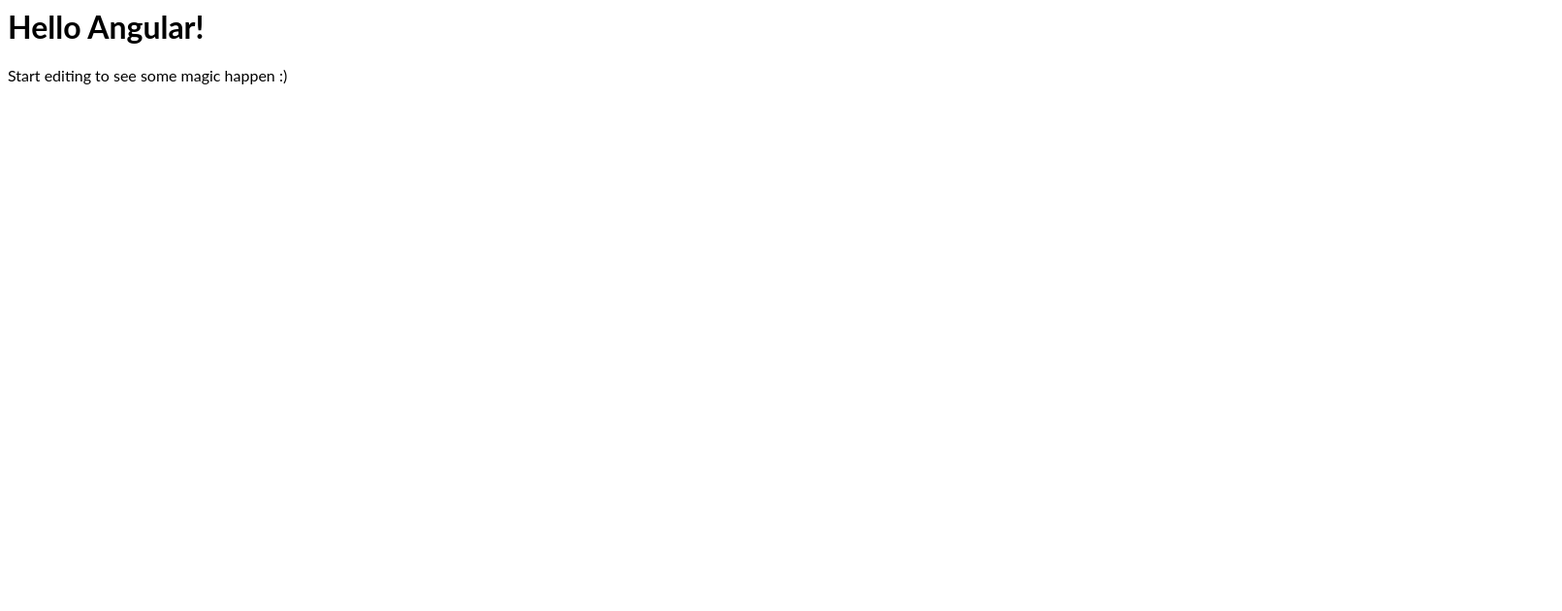
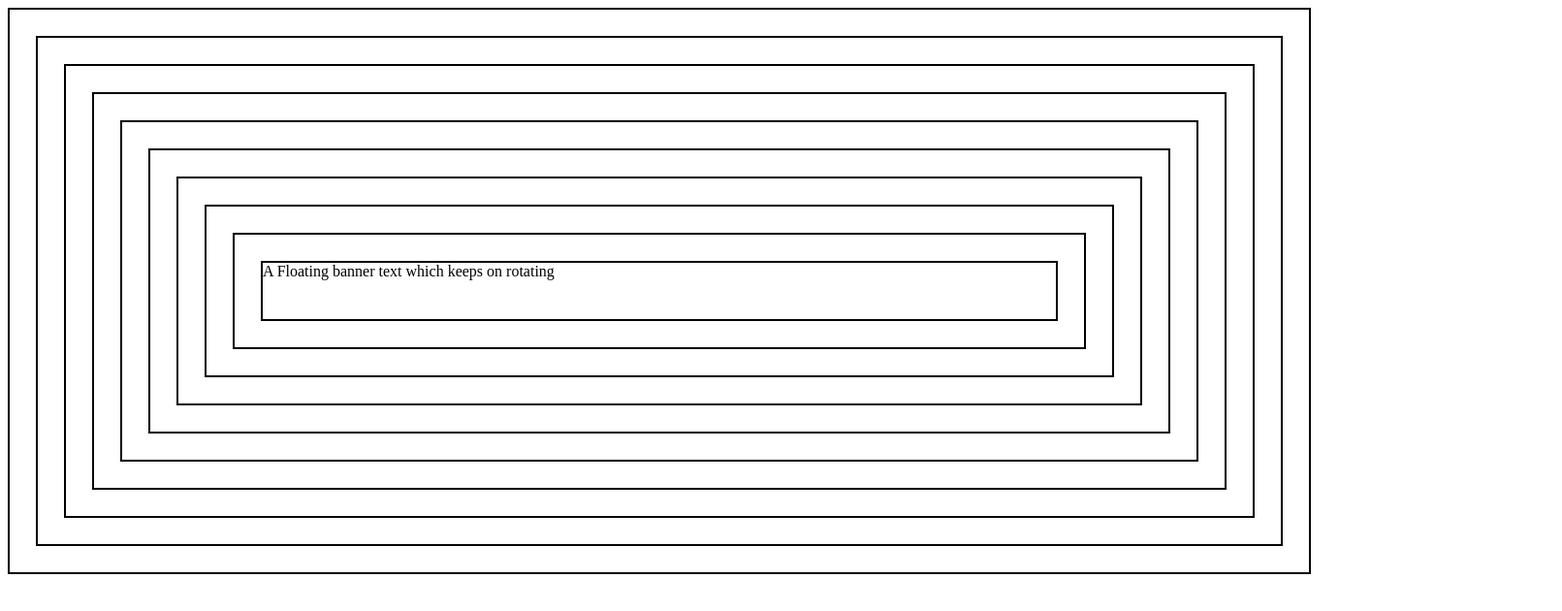
Before and after one commit to SurabhiPal0892/AngularDemo, an Angular app: page / in a window 1280 px wide. Shown: the top 630 px of the page at 97% size, 1611 px wide, since content can reach past the window. Built offline with nearby package versions, Linux system fonts and the light colour scheme.

Commit message:
Ui design

```diff
--- a/src/app/app.component.html
+++ b/src/app/app.component.html
@@ -1,4 +1 @@
-<hello name="{{ name }}"></hello>
-<p>
-  Start editing to see some magic happen :)
-</p>
+<app-ui-design></app-ui-design>
--- a/src/app/hello.component.ts
+++ /dev/null
@@ -1,10 +0,0 @@
-import { Component, Input } from '@angular/core';
-
-@Component({
-  selector: 'hello',
-  template: `<h1>Hello {{name}}!</h1>`,
-  styles: [`h1 { font-family: Lato; }`]
-})
-export class HelloComponent  {
-  @Input() name: string;
-}
--- /dev/null
+++ b/src/app/ui-design/ui-design.component.css
@@ -0,0 +1,15 @@
+.container {
+  border: 2px solid black;
+  height: 580px;
+}
+
+.box {
+  border: 2px solid black;
+  margin: 27px;
+  height: -webkit-fill-available;
+  width: auto;
+}
+
+.banner {
+  font-weight: 500;
+}
--- /dev/null
+++ b/src/app/ui-design/ui-design.component.html
@@ -0,0 +1,25 @@
+<div class="container">
+  <div class="box">
+    <div class="box">
+      <div class="box">
+        <div class="box">
+          <div class="box">
+            <div class="box">
+              <div class="box">
+                <div class="box">
+                  <div class="box">
+                    <div class="banner">A Floating banner text which keeps on rotating</div>
+                  </div>
+                </div>
+              </div>
+            </div>
+          </div>
+
+        </div>
+
+      </div>
+
+    </div>
+
+  </div>
+</div>
--- /dev/null
+++ b/src/app/ui-design/ui-design.component.ts
@@ -0,0 +1,15 @@
+import { Component, OnInit } from '@angular/core';
+
+@Component({
+  selector: 'app-ui-design',
+  templateUrl: './ui-design.component.html',
+  styleUrls: ['./ui-design.component.css']
+})
+export class UiDesignComponent implements OnInit {
+
+  constructor() { }
+
+  ngOnInit() {
+  }
+
+}
--- a/src/styles.css
+++ b/src/styles.css
@@ -1 +1,4 @@
 /* Add application styles & imports to this file! */
+* {
+  width: 1340px;
+}
```
Also changed, not shown: src/app/app.module.ts (+5 -5 lines).
